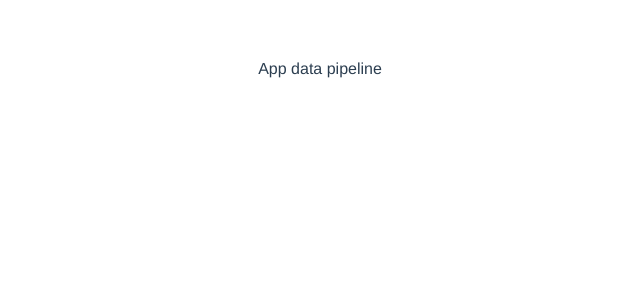
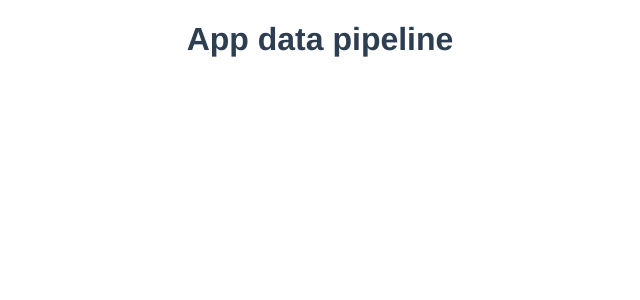
Before and after one commit to ToucanToco/toucan-data-pipeline, a Vue app: page / in a window 1280 px wide. Shown: the top 300 px of the page, without its empty margins (320-960 px from the left). Built offline with nearby package versions, Linux system fonts and the light colour scheme.

Commit message:
Install Cytoscape and use it on an empty shell

```diff
--- a/package.json
+++ b/package.json
@@ -8,7 +8,9 @@
     "lint": "vue-cli-service lint"
   },
   "dependencies": {
+    "@types/cytoscape": "^3.19.2",
     "core-js": "^3.6.5",
+    "cytoscape": "^3.20.0",
     "vue": "^2.6.11"
   },
   "devDependencies": {
--- a/src/components/AppDataPipeline.vue
+++ b/src/components/AppDataPipeline.vue
@@ -1,19 +1,41 @@
 <template>
-  <div>App data pipeline</div>
+  <div class="app-data-pipeline">
+    <h1>App data pipeline</h1>
+    <Cytoscape class="app-data-pipeline__viz"></Cytoscape>
+  </div>
 </template>
 
 <script lang="ts">
-import Vue from 'vue';
+import Vue from "vue";
+import Cytoscape from "@/components/Cytoscape.vue";
 
 export default Vue.extend({
-  name: 'AppDataPipeline',
+  name: "AppDataPipeline",
+
+  components: {
+    Cytoscape,
+  },
 
   props: {
     pipeline: {
-      type: Object
-    }
-  }
+      type: Object,
+    },
+  },
 });
 </script>
 
-<style scoped></style>
+<style scoped>
+.app-data-pipeline {
+  position: absolute;
+  top: 0;
+  left: 0;
+  width: 100vw;
+  height: 100vh;
+  display: flex;
+  flex-direction: column;
+}
+
+.app-data-pipeline__viz {
+  flex: 1;
+}
+</style>
--- /dev/null
+++ b/src/components/Cytoscape.vue
@@ -0,0 +1,20 @@
+<template>
+  <div class="cytoscape-viz"></div>
+</template>
+
+<script lang="ts">
+import Vue from "vue";
+import cytoscape from "cytoscape";
+
+export default Vue.extend({
+  name: "Cytoscape",
+
+  mounted() {
+    var cy = cytoscape({
+      container: this.$el,
+    });
+  },
+});
+</script>
+
+<style scoped></style>
```
Also changed, not shown: 1 other file (tests, documents, lock files or other folders).
